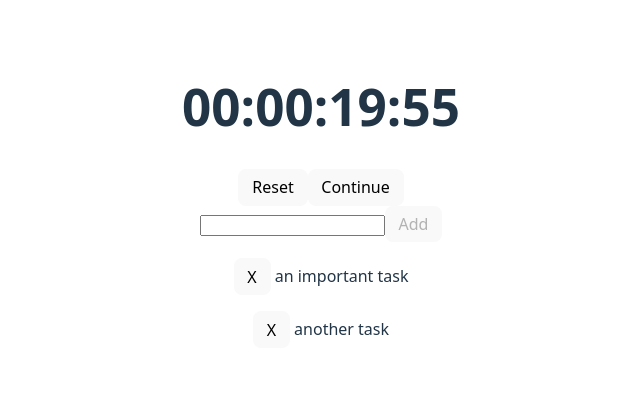
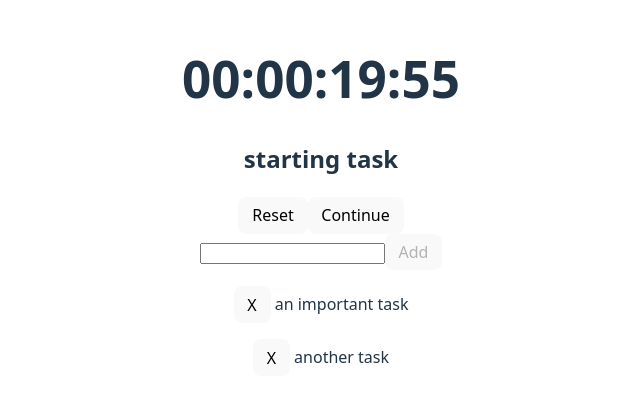
Before and after one commit to fletchgraham/doro, a React (Vite) app: page / in a window 1280 px wide. Shown: the part 196-598 px from the top of the page, without its empty margins (319-959 px from the left). Built offline with nearby package versions, Linux system fonts and the light colour scheme.

Commit message:
a continue button

```diff
--- a/src/App.tsx
+++ b/src/App.tsx
@@ -9,6 +9,7 @@ function App() {
   const [date, setDate] = useState(makeDate());
   const [tasks, setTasks] = useState(["an important task", "another task"]);
   const [newTask, setNewTask] = useState("");
+  const [curTask, setCurTask] = useState("starting task");
 
   const countdownRef = useRef<InstanceType<typeof Countdown>>(null);
 
@@ -17,11 +18,17 @@ function App() {
     if (!countdownRef.current) return;
     countdownRef.current.getApi().start();
   };
+
   const handleComplete = () => {
     console.log("complete!");
   };
 
   const handleContinue = () => {
+    setCurTask(tasks[0]);
+    setTasks([...tasks.slice(1), curTask]);
+    setDate(makeDate());
+    if (!countdownRef.current) return;
+    countdownRef.current.getApi().start();
     console.log("continue!");
   };
 
@@ -30,6 +37,7 @@ function App() {
       <h1>
         <Countdown ref={countdownRef} date={date} onComplete={handleComplete} />
       </h1>
+      <h2>{curTask}</h2>
       <button onClick={handleReset}>Reset</button>
       <button onClick={handleContinue}>Continue</button>
       <div>
```
